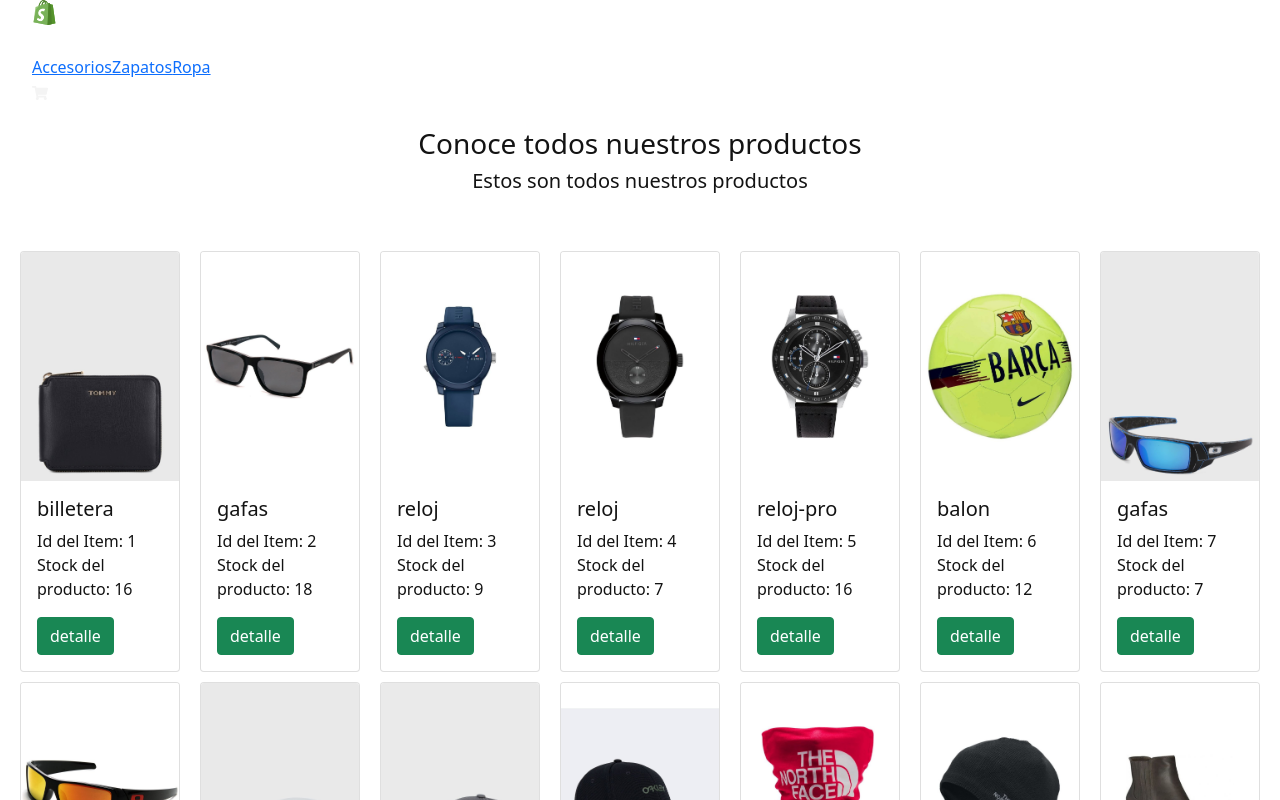
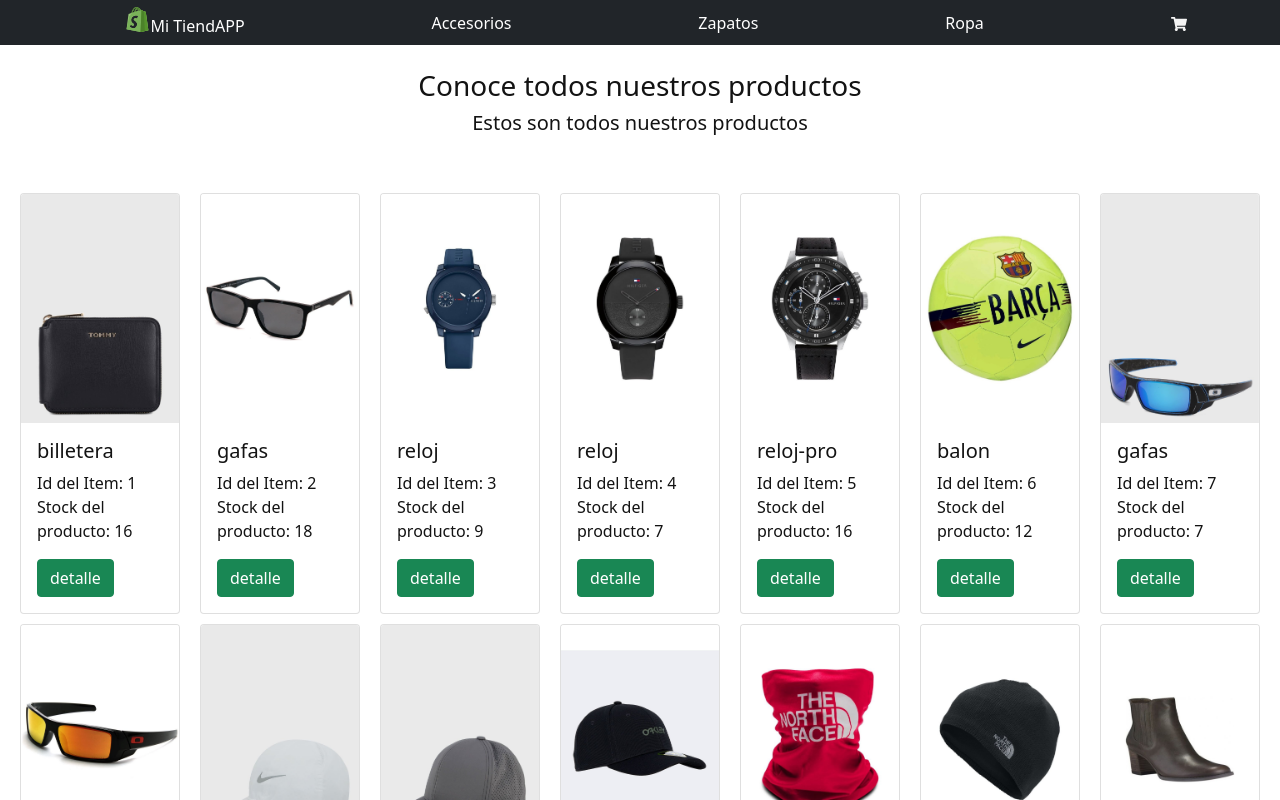
Before and after one commit to Andres-Developer/Desafios_React, a React (Create React App) app in the folder mitienda/: page / in a window 1280 px wide. Shown: the top 800 px of the page. Built offline with nearby package versions, Linux system fonts and the light colour scheme.

Commit message:
Cambio Link por NavLink

```diff
--- a/mitienda/src/components/NavBar/NavBar.js
+++ b/mitienda/src/components/NavBar/NavBar.js
@@ -1,21 +1,21 @@
 import React  from 'react';
 import CartWidget from "./../Cart/CartWidget";
 import shoppingLogo from './../../img/shoppingLogo.svg';
-import { Link } from "react-router-dom";
+import { NavLink } from "react-router-dom";
 
 import './../../assets/css/NavBar.css';
 
 const NavBar = () => {
     return (
-        <ul>
-            <Link className="brand" to="/">
+        <ul className="Navbar">
+            <NavLink className="brand " to="/">
                 <input type="image" alt="logo" src={shoppingLogo} height="25px" />
-                <div>Mi TiendAPP</div>
-            </Link>
-            <Link to="/category/1">Accesorios</Link>
-            <Link to="/category/2">Zapatos</Link>
-            <Link to="/category/3">Ropa</Link>
-            <Link to="/category/"><CartWidget /></Link>
+                <span>Mi TiendAPP</span>
+            </NavLink>
+            <NavLink className="nav_link" to="/category/1">Accesorios</NavLink>
+            <NavLink className="nav_link" to="/category/2">Zapatos</NavLink>
+            <NavLink className="nav_link" to="/category/3">Ropa</NavLink>
+            <NavLink className="nav_link" to="/cart/"><CartWidget /></NavLink>
         </ul>
     );
 };
```
